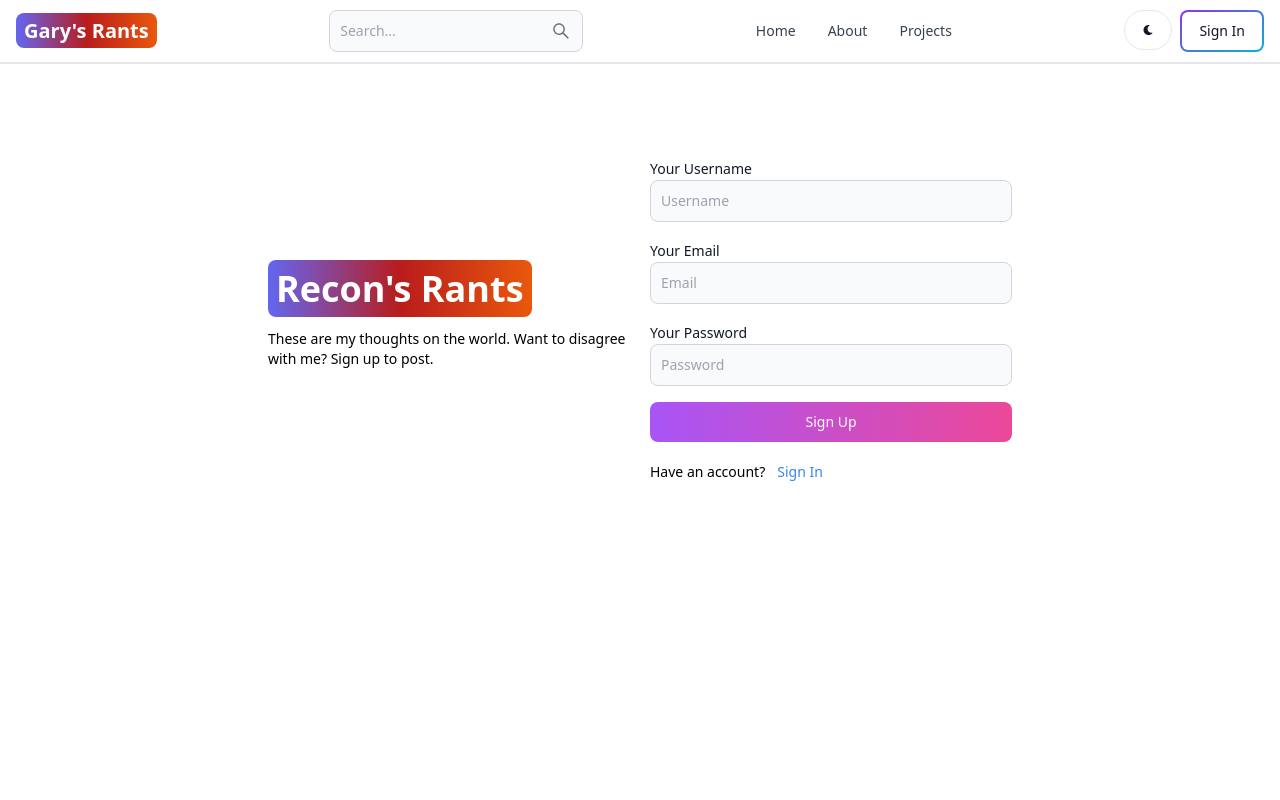
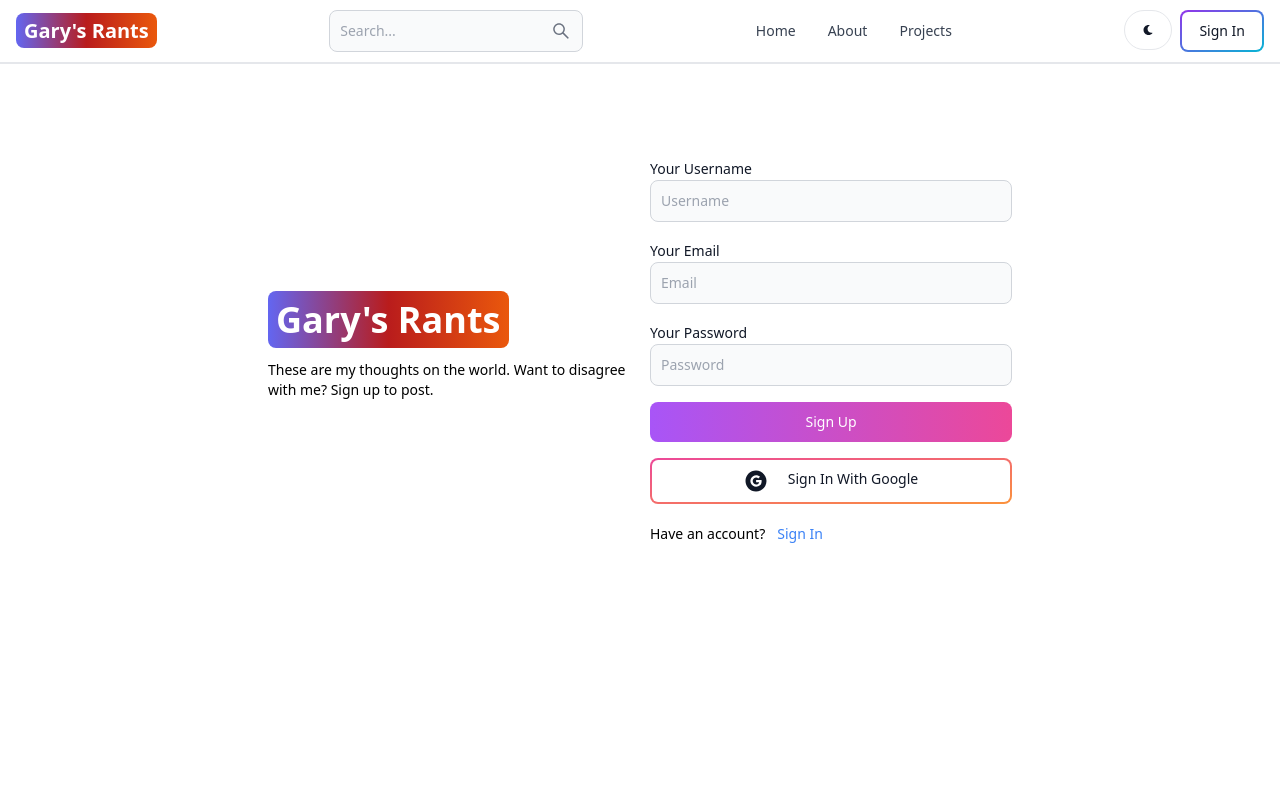
Before and after one commit to Gary-FullStack/Mern-Blog, a React (Vite) app in the folder client-side/: page /sign-up in a window 1280 px wide. Shown: the top 800 px of the page. Built offline with nearby package versions, Linux system fonts and the light colour scheme; no server answers.

Commit message:
working on firebase Oath
got some errors ... come back later to fix

```diff
--- a/client-side/package.json
+++ b/client-side/package.json
@@ -11,6 +11,7 @@
   },
   "dependencies": {
     "@reduxjs/toolkit": "^2.0.1",
+    "firebase": "^10.7.1",
     "flowbite-react": "^0.7.2",
     "react": "^18.2.0",
     "react-dom": "^18.2.0",
--- /dev/null
+++ b/client-side/src/components/OAuth.jsx
@@ -0,0 +1,28 @@
+import { Button } from "flowbite-react";
+import { AiFillGoogleCircle } from "react-icons/ai";
+import { GoogleAuthProvider, signInWithPopup, getAuth } from "firebase/auth";
+import { app } from "../firebase";
+
+export default function OAuth() {
+
+    const handleGooleClick = async () => {
+        const auth = getAuth(app);
+        const provider = new GoogleAuthProvider();
+        provider.setCustomParameters({ prompt: "select_account" });
+        try{
+            const resultsFromGoogle = await signInWithPopup(auth, provider);
+
+        }catch(error){
+            console.log(resultsFromGoogle);
+        }
+    }
+
+
+
+  return (
+    <Button type="button" gradientDuoTone="pinkToOrange" outline onClick={handleGooleClick}>
+      <AiFillGoogleCircle className="w-6 h-6 mr-2"/>
+        <span className="pl-3">Sign In With Google</span>
+    </Button>
+  )
+}
--- /dev/null
+++ b/client-side/src/firebase.js
@@ -0,0 +1,17 @@
+// Import the functions you need from the SDKs you need
+import { initializeApp } from "firebase/app";
+// TODO: Add SDKs for Firebase products that you want to use
+// https://firebase.google.com/docs/web/setup#available-libraries
+
+// Your web app's Firebase configuration
+const firebaseConfig = {
+  apiKey: import.meta.env.VITE_FIREBASE_API_KEY,
+  authDomain: "garys-rant.firebaseapp.com",
+  projectId: "garys-rant",
+  storageBucket: "garys-rant.appspot.com",
+  messagingSenderId: "535009933290",
+  appId: "1:535009933290:web:cdc5ca060dc07dc3c96493"
+};
+
+// Initialize Firebase
+export const app = initializeApp(firebaseConfig);
--- a/client-side/src/pages/SignIn.jsx
+++ b/client-side/src/pages/SignIn.jsx
@@ -2,11 +2,16 @@ import { useState } from "react";
 import { Link, useNavigate } from "react-router-dom";
 import { Alert, Button, Label, Spinner, TextInput } from "flowbite-react";
 import { useDispatch, useSelector } from "react-redux";
-import { signInStart, signInSuccess, signInFailure } from "../redux/user/userSlice";
+import {
+  signInStart,
+  signInSuccess,
+  signInFailure,
+} from "../redux/user/userSlice";
+import OAuth from "../components/OAuth";
 
 export default function SignIn() {
   const [formData, setFormData] = useState({});
-  const {loading, error: errorMessage} = useSelector((state) => state.user);
+  const { loading, error: errorMessage } = useSelector((state) => state.user);
   const dispatch = useDispatch();
   const navigate = useNavigate();
 
@@ -31,19 +36,15 @@ export default function SignIn() {
       const data = await res.json();
       if (data.success === false) {
         dispatch(signInFailure(data.message));
-
       }
-
       if (res.ok) {
         dispatch(signInSuccess(data));
         navigate("/");
       }
     } catch (error) {
       dispatch(signInFailure(error.message));
-
     }
   };
-
   return (
     <div className="min-h-screen mt-20">
       <div className="flex p-3 max-w-3xl mx-auto flex-col md:flex-row md:items-center gap-5">
@@ -63,7 +64,6 @@ export default function SignIn() {
         {/* right */}
         <div className="flex-1">
           <form className="flex flex-col gap-4" onSubmit={handleSubmit}>
-
             <div>
               <Label value="Your Email" />
               <TextInput
@@ -96,15 +96,14 @@ export default function SignIn() {
                 "Sign In"
               )}
             </Button>
+            <OAuth />
           </form>
-
           <div className="flex gap-3 text-sm mt-5">
             <span>Don&apos;t have an account?</span>
             <Link to="/sign-up" className="text-blue-500 hover:text-blue-700">
               Sign Up
             </Link>
           </div>
-
           {errorMessage && (
             <Alert className="mt-5" color="failure">
               {errorMessage}
--- a/client-side/src/pages/SignUp.jsx
+++ b/client-side/src/pages/SignUp.jsx
@@ -1,18 +1,13 @@
 import { useState } from "react";
-import { Link, useNavigate } from "react-router-dom"
+import { Link, useNavigate } from "react-router-dom";
 import { Alert, Button, Label, Spinner, TextInput } from "flowbite-react";
-
-
-
+import OAuth from "../components/OAuth";
 
 export default function SignUp() {
-
-
-  const [formData, setFormData] = useState({})
-  const [errorMessage, setErrorMessage] = useState('')
-  const [loading, setLoading] = useState(false)
-  const navigate = useNavigate()
-
+  const [formData, setFormData] = useState({});
+  const [errorMessage, setErrorMessage] = useState("");
+  const [loading, setLoading] = useState(false);
+  const navigate = useNavigate();
 
   // track the input fields in state
   const handleChange = (e) => {
@@ -23,52 +18,46 @@ export default function SignUp() {
   const handleSubmit = async (e) => {
     e.preventDefault();
     if (!formData.username || !formData.email || !formData.password) {
-      return setErrorMessage('Please fill out all fields.');
+      return setErrorMessage("Please fill out all fields.");
     }
     try {
       setLoading(true);
       setErrorMessage(null);
-      const res = await fetch('/api/auth/signup', {
-        method: 'POST',
+      const res = await fetch("/api/auth/signup", {
+        method: "POST",
         body: JSON.stringify(formData),
-        headers: { 'Content-Type': 'application/json' }
+        headers: { "Content-Type": "application/json" },
       });
       const data = await res.json();
-      if (data.success === false){
+      if (data.success === false) {
         return setErrorMessage(data.message);
       }
       setLoading(false);
-      if(res.ok) {
-        navigate('/sign-in');
+      if (res.ok) {
+        navigate("/sign-in");
       }
-    }catch(error) {
+    } catch (error) {
       setErrorMessage(error.message);
       setLoading(false);
-
     }
   };
-
   return (
-
     <div className="min-h-screen mt-20">
       <div className="flex p-3 max-w-3xl mx-auto flex-col md:flex-row md:items-center gap-5">
         {/* left */}
         <div className="flex-1">
-          <Link to="/"
-            className="font-bold dark:text-white text-4xl"
-            >
+          <Link to="/" className="font-bold dark:text-white text-4xl">
             <span className="px-2 py-1 bg-gradient-to-r from-indigo-500 via-red-700 to-orange-600 rounded-lg text-white">
-              Recon&apos;s Rants
+              Gary&apos;s Rants
             </span>
           </Link>
           <p className="text-sm mt-5">
-            These are my thoughts on the world. Want to disagree with me? Sign up to post.
+            These are my thoughts on the world. Want to disagree with me? Sign
+            up to post.
           </p>
         </div>
-
         {/* right */}
         <div className="flex-1">
-
           <form className="flex flex-col gap-4" onSubmit={handleSubmit}>
             <div>
               <Label value="Your Username" />
@@ -97,36 +86,35 @@ export default function SignUp() {
                 onChange={handleChange}
               />
             </div>
-            <Button gradientDuoTone='purpleToPink' type="submit" disabled={loading}>
+            <Button
+              gradientDuoTone="purpleToPink"
+              type="submit"
+              disabled={loading}
+            >
               {loading ? (
                 <>
-                  <Spinner size={'sm'} />
+                  <Spinner size={"sm"} />
                   <span className="pl-3">Loading...</span>
                 </>
-              ) : 'Sign Up'}
+              ) : (
+                "Sign Up"
+              )}
             </Button>
+            <OAuth />
           </form>
-
           <div className="flex gap-3 text-sm mt-5">
             <span>Have an account?</span>
             <Link to="/sign-in" className="text-blue-500 hover:text-blue-700">
-              Sign In </Link>
+              Sign In{" "}
+            </Link>
           </div>
-
-          {
-            errorMessage && (
-              <Alert className="mt-5" color="failure">
-                {errorMessage}
-              </Alert>
-            )
-          }
-
-
-
-
+          {errorMessage && (
+            <Alert className="mt-5" color="failure">
+              {errorMessage}
+            </Alert>
+          )}
         </div>
-
       </div>
     </div>
-  )
+  );
 }
```
Also changed, not shown: 1 other file (tests, documents, lock files or other folders).
